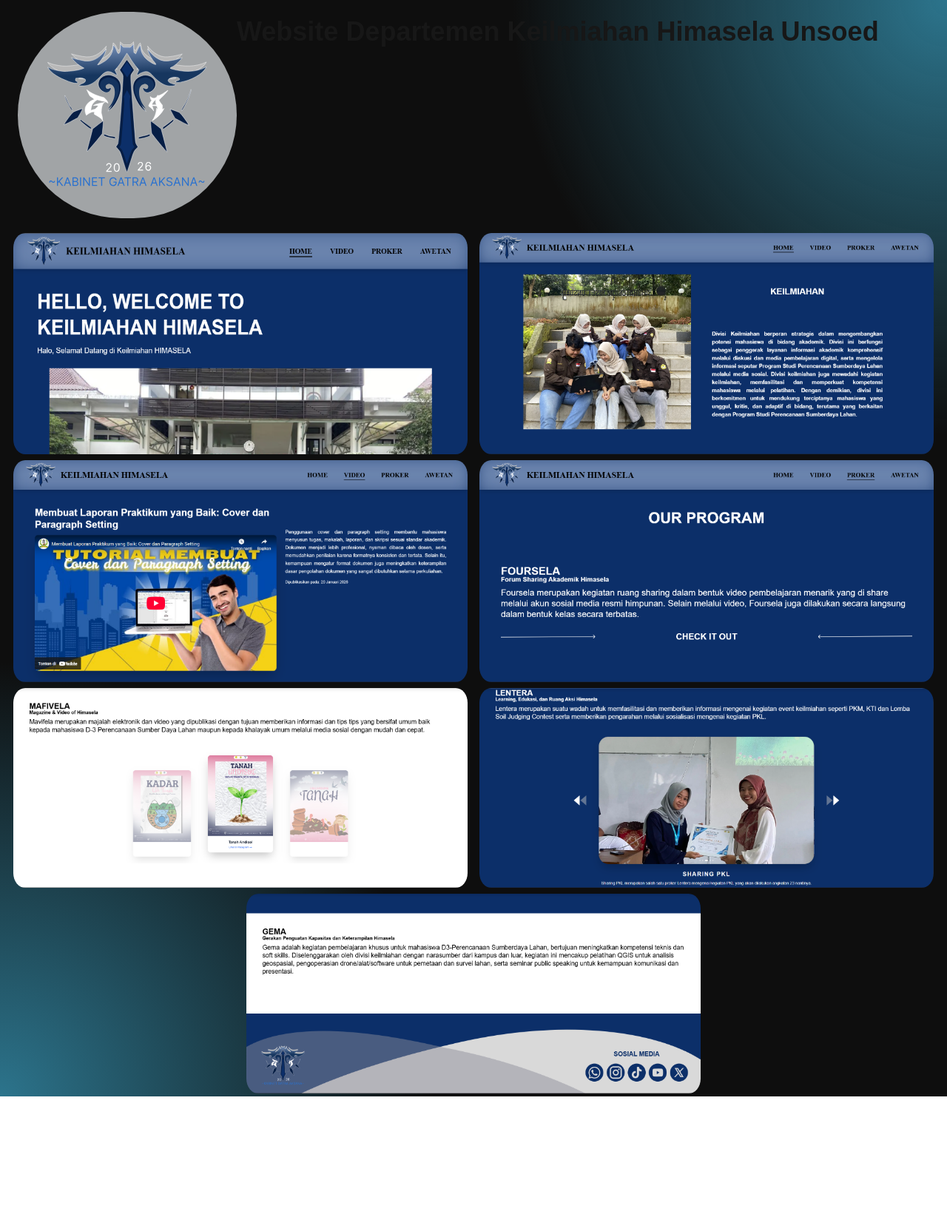
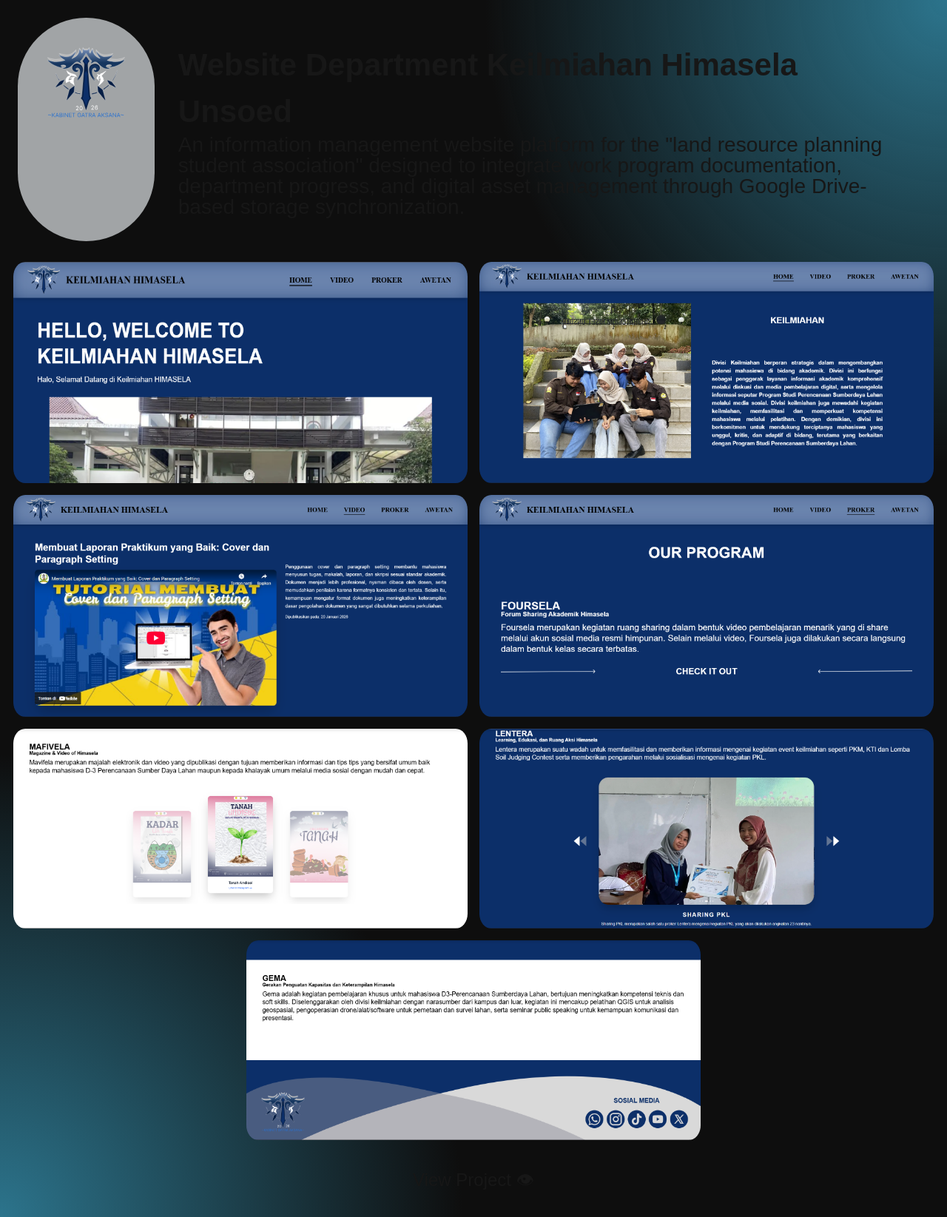
Before and after one commit to IbnuZaidan43/portofolio, a Next.js app in the folder portofolio-ibnu/: page /himasela in a window 1280 px wide. Shown: the whole page at 74% size. Before the commit the page ends 1482 px from the top, so only its background shows below. Built offline with nearby package versions, Linux system fonts and the light colour scheme.

Commit message:
add 1 project page

```diff
--- a/portofolio-ibnu/app/himasela/page.tsx
+++ b/portofolio-ibnu/app/himasela/page.tsx
@@ -14,19 +14,19 @@
     return (
         <main className="bg-dark">
             <div className="min-h-screen bg-[radial-gradient(circle_at_top_right,var(--light)_0%,transparent_30%),radial-gradient(circle_at_bottom_left,var(--light)_0%,var(--dark)_30%)]">
-                <div className="flex pl-6 p-4">
+                <div className="grid grid-cols-[15%_85%] p-6">
                     <div className="p-10 bg-[#E0E4E7]/70 rounded-full">
                         <Image
                             src="/assets/lh.svg" alt="logo himasela"
                             width={216} height={180}
                         />
                     </div>
-                    <div className="flex flex-col">
-                        <span className="text-[36px] font-bold">Website Departemen Keilmiahan Himasela Unsoed</span>
-                        <p></p>
+                    <div className="flex flex-col p-8 justify-center">
+                        <span className="text-[42px] font-bold">Website Department Keilmiahan Himasela Unsoed</span>
+                        <p className="text-[28px] leading-none">An information management website platform for the "land resource planning student association" designed to integrate work program documentation, department progress, and digital asset management through Google Drive-based storage synchronization.</p>
                     </div>
                 </div>
-                <div className="flex flex-wrap justify-center">
+                <div className="flex flex-wrap justify-center gap-y-2">
                     {foto.map((item) => (
                         <Image
                         key={item.id}
@@ -35,6 +35,9 @@
                             />
                         ))}
                 </div>
+                <div className="max-w h-fit flex p-8 justify-center align-center">
+                    <a className="text-[24px]" href="https://www.keilmiahanhimasela.space/" target="_blank">View Project 👁</a>
+                </div>
             </div>
         </main>
     )
```
